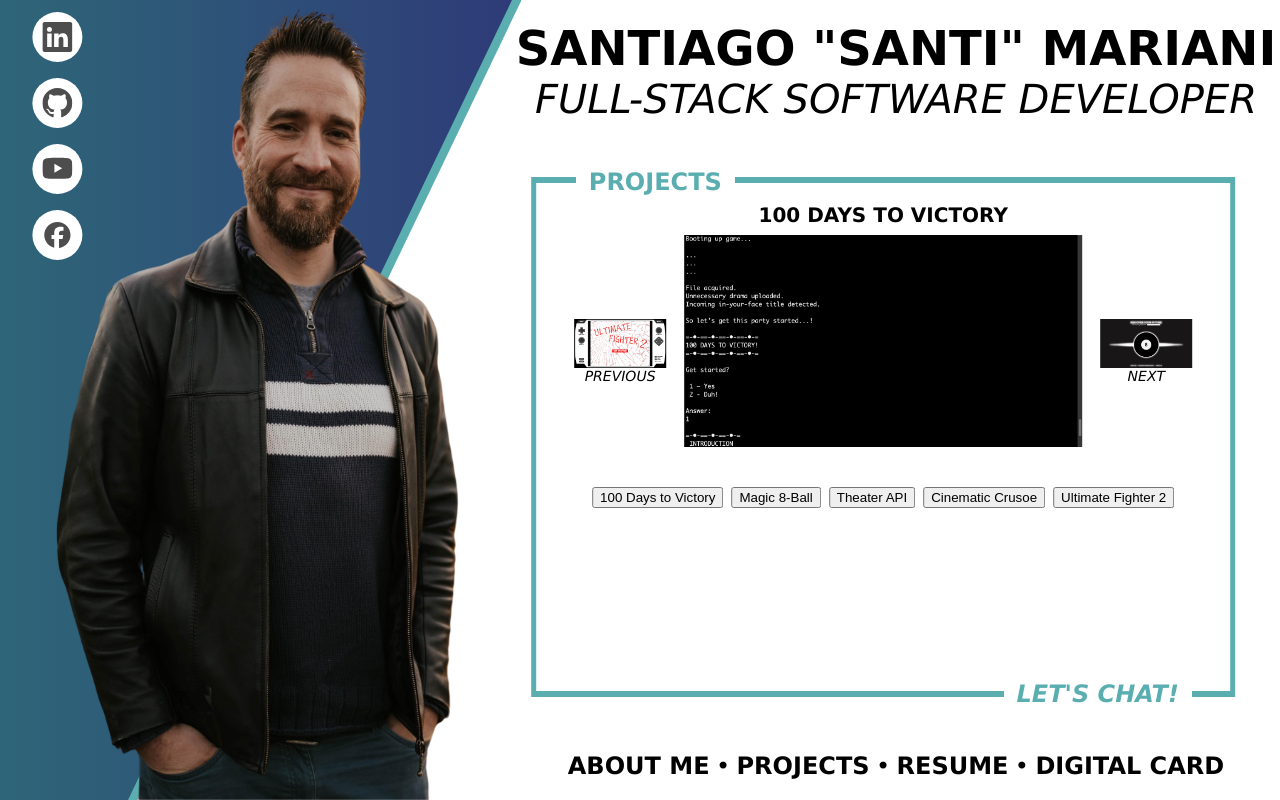
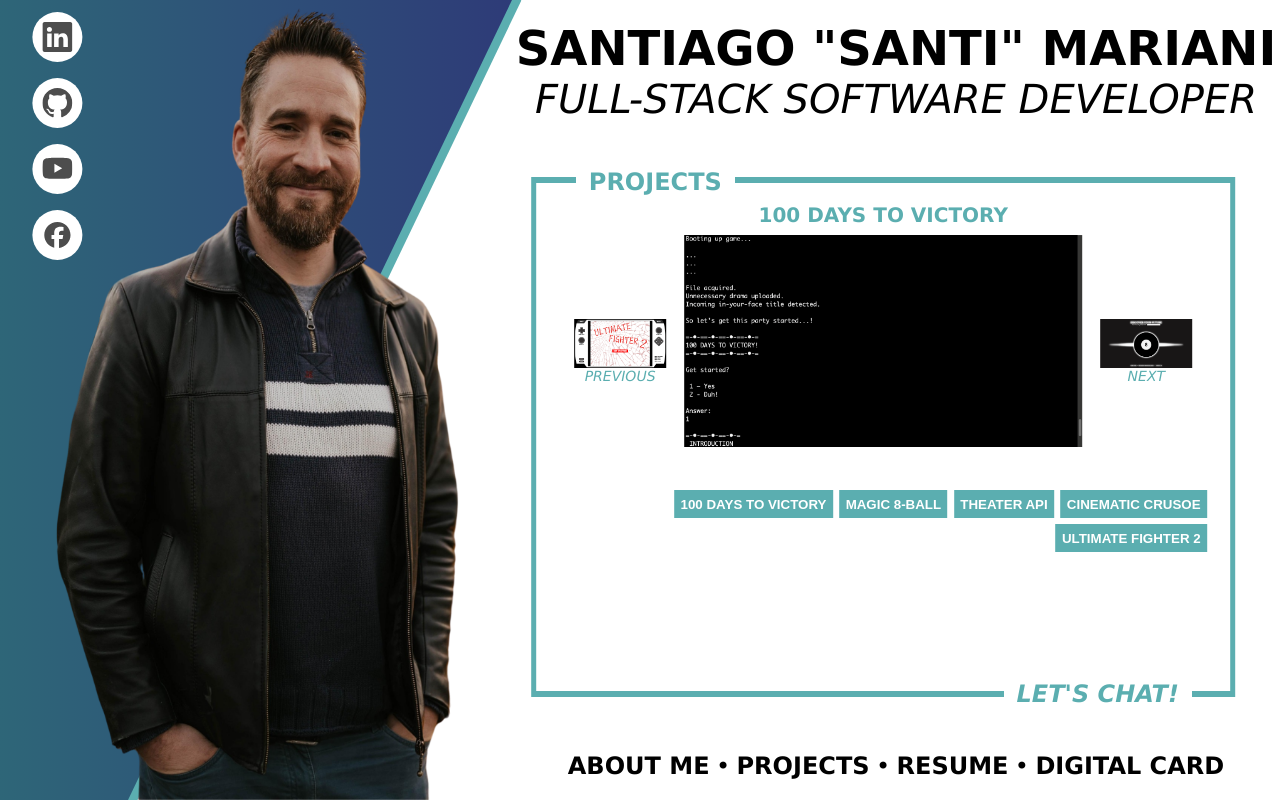
Before and after one commit to santimariani/portfolio, a React (Vite) app: page /projects in a window 1280 px wide. Built offline with nearby package versions, Linux system fonts and the light colour scheme.

Commit message:
working format

```diff
--- a/src/CSS/Projects.css
+++ b/src/CSS/Projects.css
@@ -7,12 +7,11 @@
 
 #projectsGrid p {
   width: auto;
-    color: rgb(0, 0, 0);
+  color: rgb(91, 174, 176);
   padding-bottom: 1vh;
   text-transform: uppercase;
   font-weight: bold;
   transition: transform 0.3s ease;
-
 }
 
 #projectNavigation {
@@ -50,6 +49,7 @@
   font-weight: normal;
   font-size: 1.75vh;
   font-style: italic;
+  color: rgb(91, 174, 176);
 }
 
 #projectDisplay {
@@ -74,14 +74,34 @@
   transform: scale(0.9);
 }
 
-  .project-buttons {
+#projectButtonsArea {
   display: flex;
   justify-content: center;
   gap: 1vh;
+  padding-top: 2vh;
+  display: flex;
+  flex-direction: column;
+  justify-content: flex-start;
+  align-items: flex-end;
+  height: 100%;
+}
+
+.projectButton {
+  font-weight: bold;
+  background-color: rgb(91, 174, 176);
+  color: #fff;
+  padding: 0.5vw 0.5vw;
+  white-space: nowrap;
+  cursor: pointer;
+  margin: 0.25vw;
+  text-transform: uppercase;
+  border: none;
+  min-width: 7vw;
 }
 
 #projectDescription {
   display: flex;
   justify-content: center;
   align-items: center;
+  padding-top: 1.8vh;
 }
--- a/src/Routes/Projects.jsx
+++ b/src/Routes/Projects.jsx
@@ -105,20 +105,20 @@ const Projects = () => {
           <p>Next</p>
         </div>
       </div>
-      <div className="project-buttons">
-        <button onClick={() => setCurrentProjectKey("hundredDays")}>
+      <div id="projectButtons">
+        <button className="projectButton" onClick={() => setCurrentProjectKey("hundredDays")}>
           100 Days to Victory
         </button>
-        <button onClick={() => setCurrentProjectKey("magicEight")}>
+        <button className="projectButton" onClick={() => setCurrentProjectKey("magicEight")}>
           Magic 8-Ball
         </button>
-        <button onClick={() => setCurrentProjectKey("theater")}>
+        <button className="projectButton" onClick={() => setCurrentProjectKey("theater")}>
           Theater API
         </button>
-        <button onClick={() => setCurrentProjectKey("robinsonCrusoe")}>
+        <button className="projectButton" onClick={() => setCurrentProjectKey("robinsonCrusoe")}>
           Cinematic Crusoe
         </button>
-        <button onClick={() => setCurrentProjectKey("ultimateFighter")}>
+        <button className="projectButton" onClick={() => setCurrentProjectKey("ultimateFighter")}>
           Ultimate Fighter 2
         </button>
       </div>
```
Lines whose indentation alone changed are shown as unchanged.
